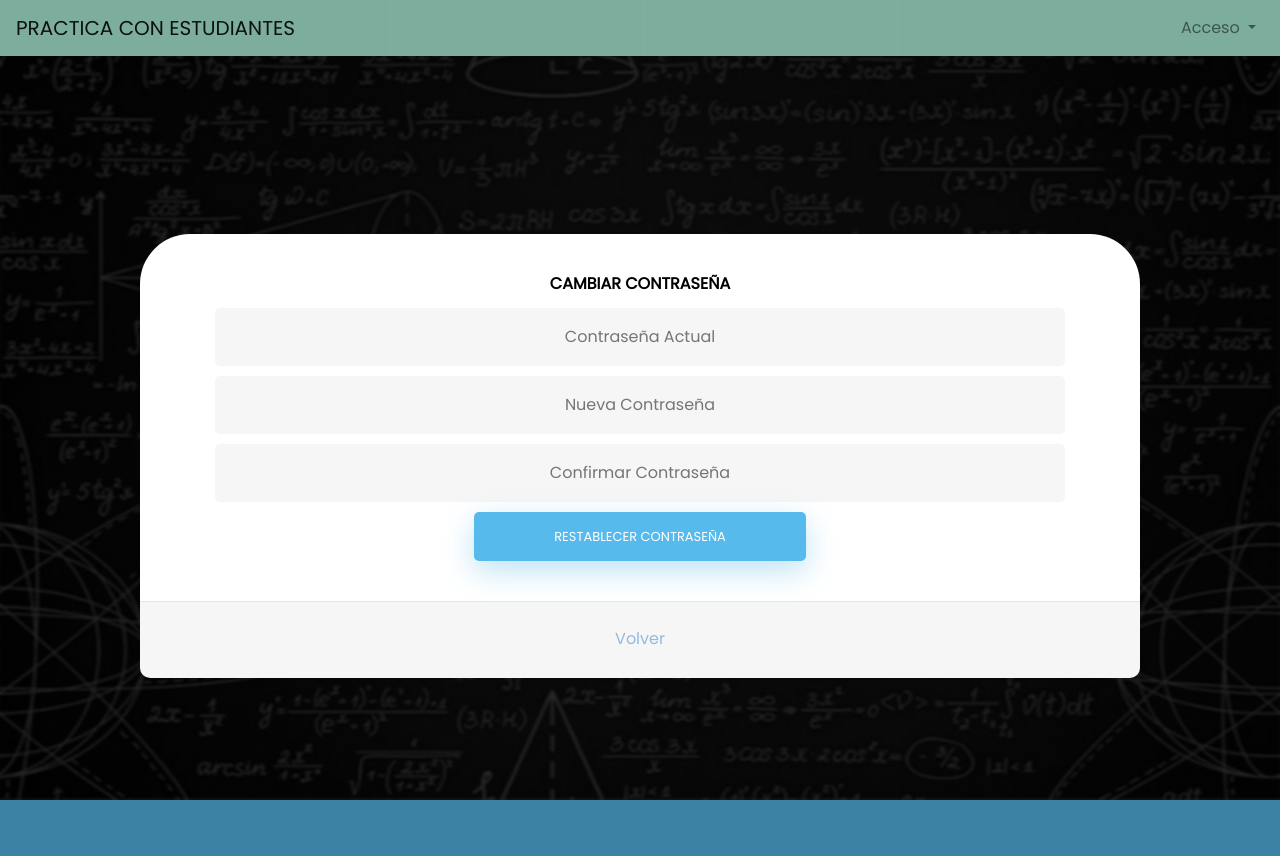
After one commit to galvarez33/TFG, a Flask app: page /cambiar_contrasena in a window 1280 px wide. The commit adds this page. Run offline with Flask 3, Linux system fonts and the light colour scheme; some libraries are stand-ins or nearby versions.

Commit message:
añadido cambio de contraseña para usuarios ya logeados

```diff
--- a/flask/ventanas/routes/auth.py
+++ b/flask/ventanas/routes/auth.py
@@ -1,6 +1,7 @@
-from flask import render_template, session, request, redirect, url_for, Blueprint
+from flask import render_template, session, request, redirect, url_for, Blueprint, flash
 from pymongo import MongoClient
 from bson import ObjectId
+from werkzeug.security import check_password_hash, generate_password_hash
 import re
 from flask_mail import Mail, Message
 from itsdangerous import URLSafeTimedSerializer
@@ -15,6 +16,7 @@ client = MongoClient('mongodb+srv://gonzaloalv:5OrWE1buHSE3AjAP@tfg.acxkjkk.mong
 db = client['TFG']
 collection = db['usuarios']
 mail = Mail()
+
 
 # Ruta para iniciar sesión
 @auth_bp.route('/login', methods=['GET', 'POST'])
@@ -217,3 +219,45 @@ def restablecer_contrasena(correo, token):
         return redirect(url_for('auth.login'))
 
     return render_template('restablecer_contrasena.html', correo=correo, token=token)
+
+
+
+@auth_bp.route('/cambiar_contrasena', methods=['GET', 'POST'])
+def cambiar_contrasena():
+    logged_user = session.get('logged_user')
+
+    error = None  # Inicializa la variable de error
+    mensaje_confirmacion = None  # Inicializa la variable de confirmación
+
+    if request.method == 'POST':
+        correo = session['logged_user']['correo']
+        contrasena_actual = request.form['contrasena_actual']
+        nueva_contrasena = request.form['nueva_contrasena']
+        confirmar_contrasena = request.form['confirmar_contrasena']
+        print(correo)
+
+        # Obtener el usuario actual desde MongoDB
+        usuario = collection.find_one({'correo': correo})
+        print(usuario)
+        if not usuario:
+            error = 'El usuario no existe'  # Asigna el mensaje de error
+        elif usuario['contraseña'] != contrasena_actual:
+            error = 'La contraseña actual es incorrecta'  # Asigna el mensaje de error
+        elif nueva_contrasena == contrasena_actual:
+            error = 'La nueva contraseña no puede ser igual a la contraseña actual'  # Asigna el mensaje de error
+        elif nueva_contrasena != confirmar_contrasena:
+            error = 'La nueva contraseña y la confirmación no coinciden'  # Asigna el mensaje de error
+        else:
+            # Actualizar la contraseña en MongoDB
+            collection.update_one({'correo': correo}, {'$set': {'contraseña': nueva_contrasena}})
+            mensaje_confirmacion = "La contraseña se ha actualizado correctamente"
+            # Actualizar la contraseña en la sesión
+            session['logged_user']['contraseña'] = nueva_contrasena
+
+    return render_template('cambiar_contrasena.html', error=error, mensaje_confirmacion=mensaje_confirmacion, logged_user=logged_user)
+
+
+
+
+
+    return render_template('cambiar_contrasena.html', error=error,mensaje_confirmacion=mensaje_confirmacion, logged_user=logged_user)
--- a/flask/ventanas/routes/detalle_duda.py
+++ b/flask/ventanas/routes/detalle_duda.py
@@ -7,10 +7,11 @@ from . import detalle_duda_bp
 
 
 
-# Conectar a la base de datos MongoDB (esto puede ir en tu archivo main.py)
+
 client = MongoClient('mongodb+srv://gonzaloalv:5OrWE1buHSE3AjAP@tfg.acxkjkk.mongodb.net/')
 db = client['TFG']
 form_collection = db['publicar_duda']
+
 
 # Ruta para ver los detalles de una duda
 @detalle_duda_bp.route('/detalle_duda/<duda_id>', methods=['GET', 'POST'])
@@ -76,7 +77,8 @@ def detalle_duda(duda_id):
     else:
         return render_template('error.html', mensaje='Duda no encontrada')
 
-# Función para obtener los detalles de una duda por su ID
+
+
 def obtener_detalle_duda(duda_id):
     # Convertir el duda_id a ObjectId
     object_id = ObjectId(duda_id)
--- a/flask/ventanas/routes/explorar.py
+++ b/flask/ventanas/routes/explorar.py
@@ -4,12 +4,14 @@ from flask_paginate import Pagination, get_page_parameter, get_page_args
 from . import explorar_bp
 
 
-# Conectar a la base de datos MongoDB (esto puede ir en tu archivo main.py)
+
 client = MongoClient('mongodb+srv://gonzaloalv:5OrWE1buHSE3AjAP@tfg.acxkjkk.mongodb.net/')
 db = client['TFG']
 form_collection = db['publicar_duda']
 
-# Ruta para explorar las dudas
+
+
+
 @explorar_bp.route('/explorar', methods=['GET', 'POST'])
 def explorar():
     logged_user = session.get('logged_user')
--- /dev/null
+++ b/flask/ventanas/templates/cambiar_contrasena.html
@@ -0,0 +1,34 @@
+{% include 'header.html' %}
+
+
+<link rel="stylesheet" type="text/css" href="{{ url_for('static', filename='style-cierre.css') }}">
+<div class="wrapper fadeInDown">
+  <div id="formContent">
+
+
+
+    <h2>Cambiar Contraseña</h2>
+    <form action="{{ url_for('auth.cambiar_contrasena') }}" method="post">
+      <input type="text" name="contrasena_actual" placeholder="Contraseña Actual" required><br>
+      <input type="text" name="nueva_contrasena" placeholder="Nueva Contraseña" required><br>
+      <input type="text" name="confirmar_contrasena" placeholder="Confirmar Contraseña" required><br>
+      <input type="submit" value="Restablecer Contraseña" href="/cambiar_contrasena">
+    </form>
+    {% if error %}
+    <p class="alert alert-danger" role="alert">{{ error }}</p>
+    {% elif mensaje_confirmacion %}
+    <p class="alert alert-success" role="alert">{{mensaje_confirmacion}}</p>
+    {% endif %}
+
+    <div id="formFooter">
+      <a class="underlineHover" href="/restricted">Volver</a>
+    </div>
+
+  </div>
+</div>
+
+
+
+</body>
+
+</html>
--- a/flask/ventanas/templates/cierre.html
+++ b/flask/ventanas/templates/cierre.html
@@ -4,11 +4,9 @@
 <link rel="stylesheet" type="text/css" href="{{ url_for('static', filename='style-cierre.css') }}">
 <div class="wrapper fadeInDown">
   <div id="formContent">
-    <!-- Tabs Titles -->
 
 
 
-    <!-- Login Form -->
     <h2>¿Deseas cerrar sesión?</h2>
     <form action="/cierre" method="POST">
         <input type="submit" class="fadeIn fourth" name="confirm" value="yes"></input>
@@ -17,10 +15,10 @@
     {% if error %}
     <p class="alert alert-danger" role="alert">{{ error }}</p>
     {% elif correo %}
-    <p class="alert alert-success" role="alert">Tu correo electrónico {{ correo }} ha sido verificado exitosamente.</p>
+
     {% endif %}
 
-    <!-- Remind Passowrd -->
+
     <div id="formFooter">
       <a class="underlineHover" href="/restricted">Volver</a>
     </div>
--- a/flask/ventanas/templates/header.html
+++ b/flask/ventanas/templates/header.html
@@ -46,7 +46,9 @@
                     </a>
                     <div class="dropdown-menu dropdown-menu-right" aria-labelledby="userDropdown">
                         <a class="dropdown-item" href="/perfil">Perfil</a>
+                        <a class="dropdown-item" href="/cambiar_contrasena">Cambiar Contraseña</a>
                         <a class="dropdown-item" href="/cierre">Cerrar Sesión</a>
+
                     </div>
                 </li>
                 {% else %}
```
